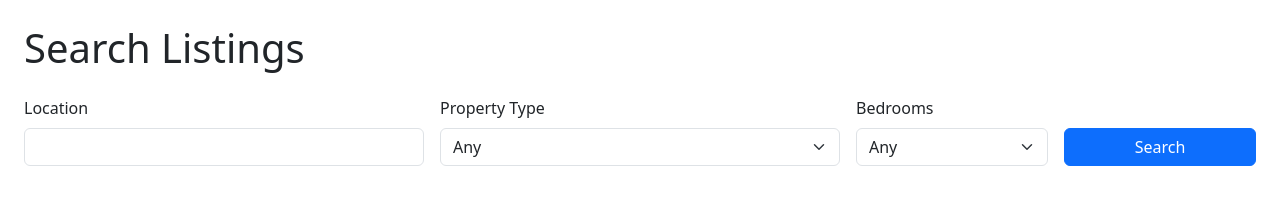
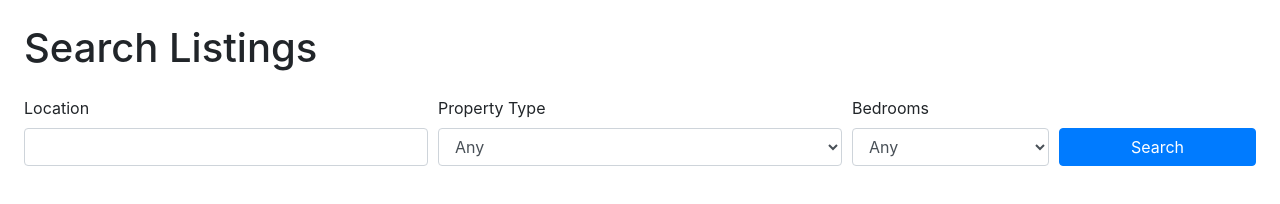
Before and after one commit to s3955624-Chee-Kin-Go/Database-Applications-Assignment-4, a website: page public/index.html in a window 1280 px wide. Drawn offline with nearby package versions, Linux system fonts and the light colour scheme; no server answers.

Commit message:
make index page nicer

```diff
--- a/public/index.html
+++ b/public/index.html
@@ -2,24 +2,25 @@
 <html lang="en">
 <head>
   <meta charset="UTF-8" />
-  <meta name="viewport" content="width=device-width,initial-scale=1" />
+  <meta name="viewport" content="width=device-width, initial-scale=1" />
   <title>Find a Listing</title>
-  <link
-    href="https://cdn.jsdelivr.net/npm/bootstrap@5.5.0/dist/css/bootstrap.min.css"
-    rel="stylesheet"
-  />
+  <link rel="stylesheet" href="https://cdn.jsdelivr.net/npm/bootstrap@4.6.2/dist/css/bootstrap.min.css">
+  <script src="https://cdn.jsdelivr.net/npm/jquery@3.6.3/dist/jquery.slim.min.js"></script>
+  <script src="https://cdn.jsdelivr.net/npm/popper.js@1.16.1/dist/umd/popper.min.js"></script>
+  <script src="https://cdn.jsdelivr.net/npm/bootstrap@4.6.2/dist/js/bootstrap.bundle.min.js"></script>
 </head>
 <body class="p-4">
   <h1 class="mb-4">Search Listings</h1>
 
-  <form id="searchForm" class="row g-3 mb-4">
-    <div class="col-md-4">
-      <label for="market" class="form-label">Location</label>
+  <form id="searchForm" class="mb-4">
+    <div class="form-row">
+      <div class="form-group col-md-4">
+        <label for="market">Location</label>
         <input type="text" class="form-control" id="market" required>
       </div>
-    <div class="col-md-4">
-      <label for="propertyType" class="form-label">Property Type</label>
-      <select id="propertyType" class="form-select">
+      <div class="form-group col-md-4">
+        <label for="propertyType">Property Type</label>
+        <select id="propertyType" class="form-control">
           <option value="" selected>Any</option>
           <option>Apartment</option>
           <option>House</option>
@@ -30,9 +31,9 @@
           <option>Loft</option>
         </select>
       </div>
-    <div class="col-md-2">
-      <label for="bedrooms" class="form-label">Bedrooms</label>
-      <select id="bedrooms" class="form-select">
+      <div class="form-group col-md-2">
+        <label for="bedrooms">Bedrooms</label>
+        <select id="bedrooms" class="form-control">
           <option value="" selected>Any</option>
           <option value="1">1</option>
           <option value="2">2</option>
@@ -44,8 +45,9 @@
           <option value="8+">8+</option>
         </select>
       </div>
-    <div class="col-md-2 align-self-end">
-      <button type="submit" class="btn btn-primary w-100">Search</button>
+      <div class="form-group col-md-2 align-self-end">
+        <button type="submit" class="btn btn-primary btn-block">Search</button>
+      </div>
     </div>
   </form>
 
--- a/public/index.js
+++ b/public/index.js
@@ -57,11 +57,11 @@ document.getElementById('searchForm').addEventListener('submit', async e => {
   const listings = await res.json();
   const container = document.getElementById('results');
   if (listings.length === 0) {
-    container.innerHTML = `<div class="alert alert-info"><h1>0 Listing that match your preferences</h1></div>`;
+    container.innerHTML = `<div class="alert alert-danger"><h1>0 Listing that match your preferences</h1></div>`;
     return;
   }
 
-  container.innerHTML = `<h1>${listings.length} Listings that match your preferences</h1>`;
+  container.innerHTML = `<div class="alert alert-info"><h1>${listings.length} Listings that match your preferences</h1></div>`;
   // build cards
   container.innerHTML += listings.map(l => `
     <div class="card mb-3">
```
Also changed, not shown: public/bookings.html (+13 -0 lines). Lines whose indentation alone changed are shown as unchanged.
